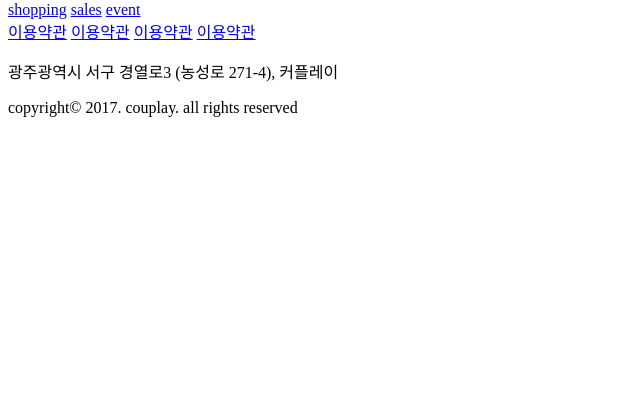
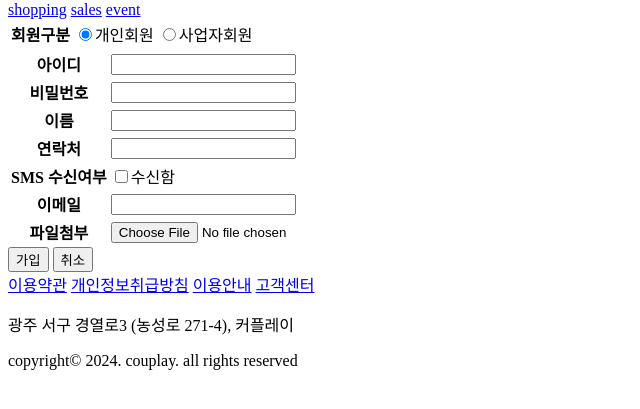
Before and after one commit to subin-yeom/couplay, a plain HTML site: page frontend/index.html in a window 1280 px wide. Shown: the part 135-544 px from the top of the page, without its empty margins (0-640 px from the left). Drawn offline with Linux system fonts and the light colour scheme.

Commit message:
html 기본 완성

```diff
--- a/frontend/index.html
+++ b/frontend/index.html
@@ -21,18 +21,79 @@
       </div>
     </div>
     <!-- /.header -->
-    <div class="main"></div>
+    <div class="main">
+      <form>
+        <div class="join-type">
+          <table>
+            <tr>
+              <th>회원구분</th>
+              <td>
+                <label><input type="radio" name="gubun" checked>개인회원</label>
+                <label><input type="radio" name="gubun">사업자회원</label>
+              </td>
+            </tr>
+          </table>
+        </div>
+        <div class="basic-info"></div>
+        <table>
+          <tr>
+            <th>아이디</th>
+            <td>
+              <input type="text">
+            </td>
+          </tr>
+          <tr>
+            <th>비밀번호</th>
+            <td>
+              <input type="password">
+            </td>
+          </tr>
+          <tr>
+            <th>이름</th>
+            <td>
+              <input type="text">
+            </td>
+          </tr>
+          <tr>
+            <th>연락처</th>
+            <td>
+              <input type="tel">
+            </td>
+          </tr>
+          <tr>
+            <th>SMS 수신여부</th>
+            <td>
+              <input type="checkbox">수신함
+            </td>
+          </tr>
+          <tr>
+            <th>이메일</th>
+            <td>
+              <input type="email">
+            </td>
+          </tr>
+          <tr>
+            <th>파일첨부</th>
+            <td>
+              <input type="file">
+            </td>
+          </tr>
+        </table>
+        <input type="submit" value="가입">
+        <input type="reset" value="취소">
+      </form>
+    </div>
     <!-- /.main -->
     <div class="footer">
       <div class="submenu">
         <a href="#">이용약관</a>
-        <a href="#">이용약관</a>
-        <a href="#">이용약관</a>
-        <a href="#">이용약관</a>
+        <a href="#">개인정보취급방침</a>
+        <a href="#">이용안내</a>
+        <a href="#">고객센터</a>
       </div>
       <div class="site-info">
-        <p>광주광역시 서구 경열로3 (농성로 271-4), 커플레이</p>
-        <p>copyright&copy; 2017. <span class="owner">couplay</span>. all rights reserved</p>
+        <p>광주 서구 경열로3 (농성로 271-4), 커플레이</p>
+        <p>copyright&copy; 2024. <span class="owner">couplay</span>. all rights reserved</p>
       </div>
     </div>
     <!-- /.footer -->
```
